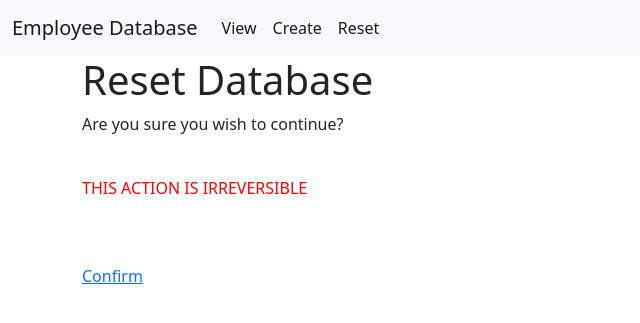
After one commit to AridArab/Employee-Database, a Flask app: page /reset in a window 1280 px wide. The commit adds this page. Shown: the top 323 px of the page, without its empty margins (0-640 px from the left). Run offline with Flask 3, Linux system fonts and the light colour scheme.

Commit message:
Added delete and edit options, as well the option to reset

```diff
--- a/main.py
+++ b/main.py
@@ -56,6 +56,7 @@ def viewSpecific(id):
 @app.route('/create', methods=("GET", "POST"))
 def create():
     if request.method == 'POST':
+
         name = request.form['fullname']
         age = int(request.form['age'])
         dateJoined = date.today()
@@ -64,10 +65,49 @@ def create():
         db.session.commit()
 
         return redirect(url_for('view'))
-
     return render_template('create.html')
 
+@app.route('/<int:id>/edit', methods=("GET", "POST"))
+def edit(id):
+    employee = Employee.query.get_or_404(id)
 
+    if request.method == "POST":
+        name = request.form['fullname']
+        age = int(request.form['age'])
+        dateJoined = date.today()
+
+        employee.name = name
+        employee.age = age
+        employee.dateJoined = dateJoined
+
+        db.session.add(employee)
+        db.session.commit()
+        return redirect(url_for('view'))
+    return render_template('edit.html', employee=employee)
+
+
+@app.route('/<int:id>/delete', methods=("GET", "POST"))
+def delete(id):
+    employee = Employee.query.get_or_404(id)
+
+    try:
+        db.session.delete(employee)
+        db.session.commit()
+        return redirect(url_for('view'))
+    except:
+        return "Unsuccessfull"
+
+@app.route('/reset')
+def reset():
+    return render_template('reset.html')
+
+
+@app.route('/reset/confirmed', methods=("GET", "POST"))
+def reset_confirmed():
+    db.drop_all()
+    db.create_all()
+    employed = Employee.query.all()
+    return render_template('view.html', employees=employed)
 
 # Runs the program
 if __name__ == "__main__":
--- a/static/styling.css
+++ b/static/styling.css
@@ -5,3 +5,7 @@
     font-size: 1rem;
     margin: 10px;
 }
+
+.warning {
+    color: red;
+}
--- a/templates/base.html
+++ b/templates/base.html
@@ -23,6 +23,9 @@
           <li class="navbar-item">
             <a class="nav-link active" href="{{ url_for('create') }}">Create</a>
           </li>
+          <li class="navbar-item">
+            <a class="nav-link active" href="{{ url_for('reset') }}">Reset</a>
+          </li>
         </ul>
     </div>
   </nav>
--- /dev/null
+++ b/templates/reset.html
@@ -0,0 +1,16 @@
+{% extends 'base.html' %}
+
+{% block content %}
+    <h1 class="title">{% block title %} Reset Database {% endblock %}</h1>
+    <div>
+        <p>
+            Are you sure you wish to continue?
+        </p>
+        <br>
+        <p class="warning">
+            THIS ACTION IS IRREVERSIBLE
+        </p>
+        <br>
+        <br>
+        <a href="{{ url_for('reset_confirmed') }}">Confirm</a>
+{% endblock %}
--- a/templates/view.html
+++ b/templates/view.html
@@ -13,6 +13,8 @@
                     <b>
                         <p>Date joined: {{ employee.dateJoined }}</p>
                     </b>
+                    <a href="{{ url_for('edit', id=employee.id) }}">Edit</a>
+                    <a href="{{ url_for('delete', id=employee.id) }}">Delete</a>
                 </div>
             </div>
         {% endfor %}
```
Also changed, not shown: templates/edit.html (added, +16 -0 lines).
